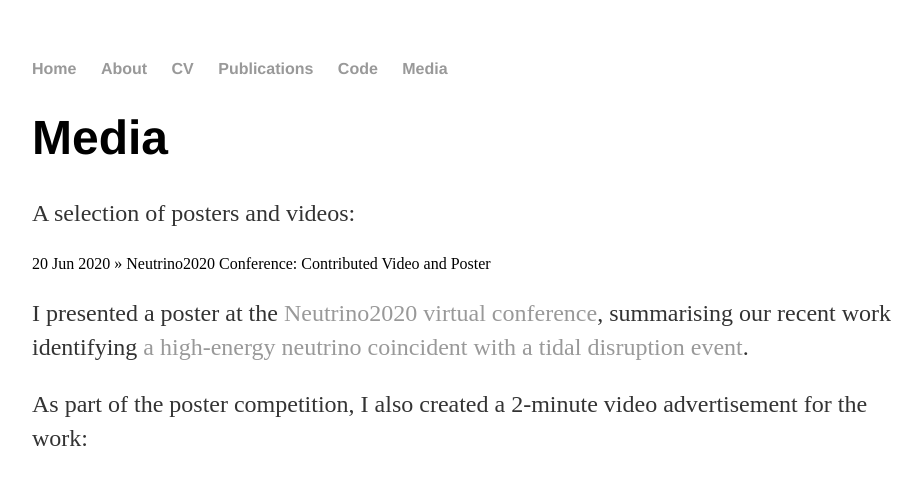
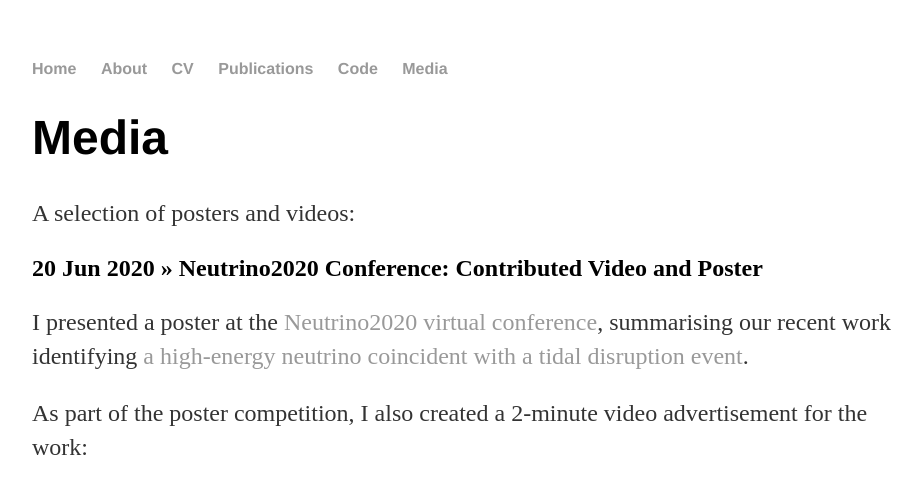
Before and after one commit to robertdstein/robertdstein.github.io, a Jekyll site: the page built from media.html, in a window 1280 px wide. Shown: the top 479 px of the page, without its empty margins (160-1080 px from the left). Built offline with Jekyll 4.4.1, drawn with Linux system fonts in a browser that asks for light colours; comment, search, counter and statistics services are not loaded; grey boxes are pictures that could not be loaded.

Commit message:
Finally...

```diff
--- a/media.html
+++ b/media.html
@@ -9,6 +9,6 @@ title: Media
 		</p>
 	</div>
 	{% for post in site.categories.mm %}
-	<span>{{ post.date | date_to_string }}</span> » {{ post.title }}
+	<h2><span>{{ post.date | date_to_string }}</span> » {{ post.title }}</h2>
 		{{ post.content }}
 	{% endfor %}
```
